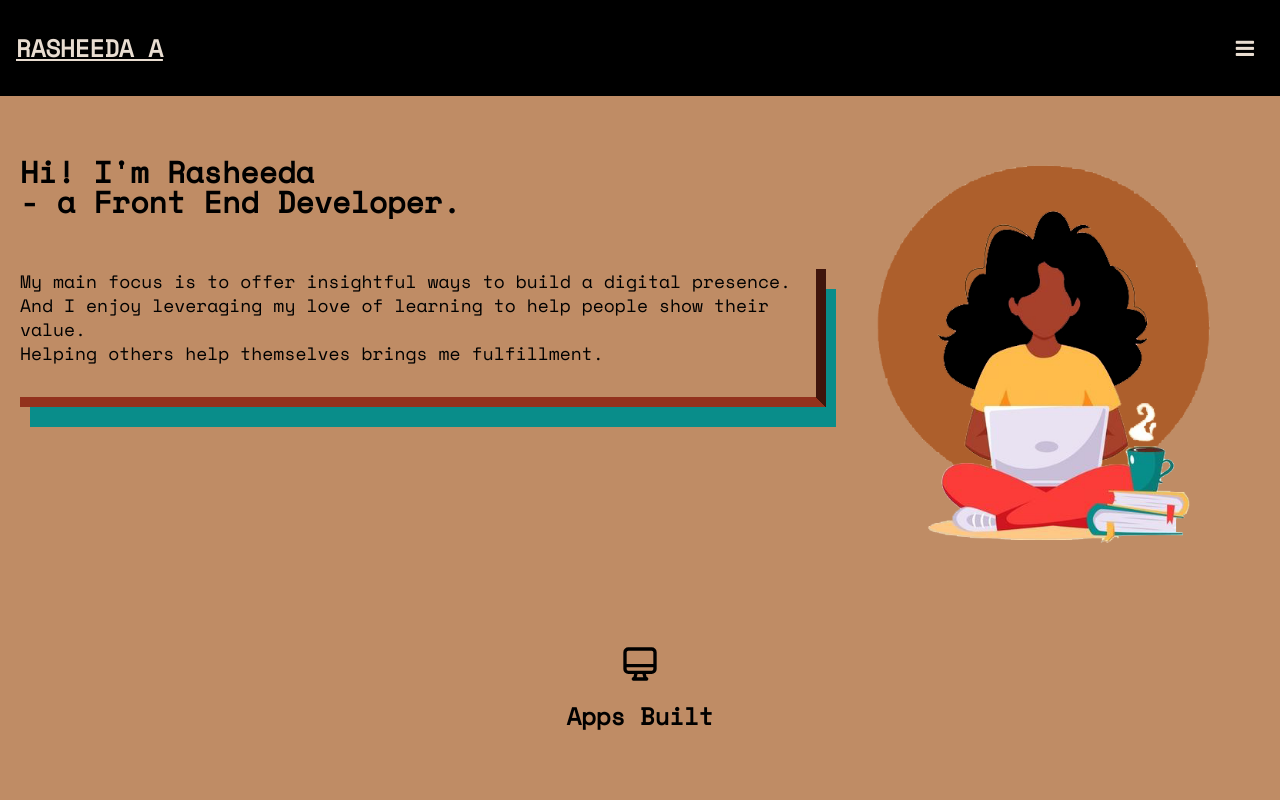
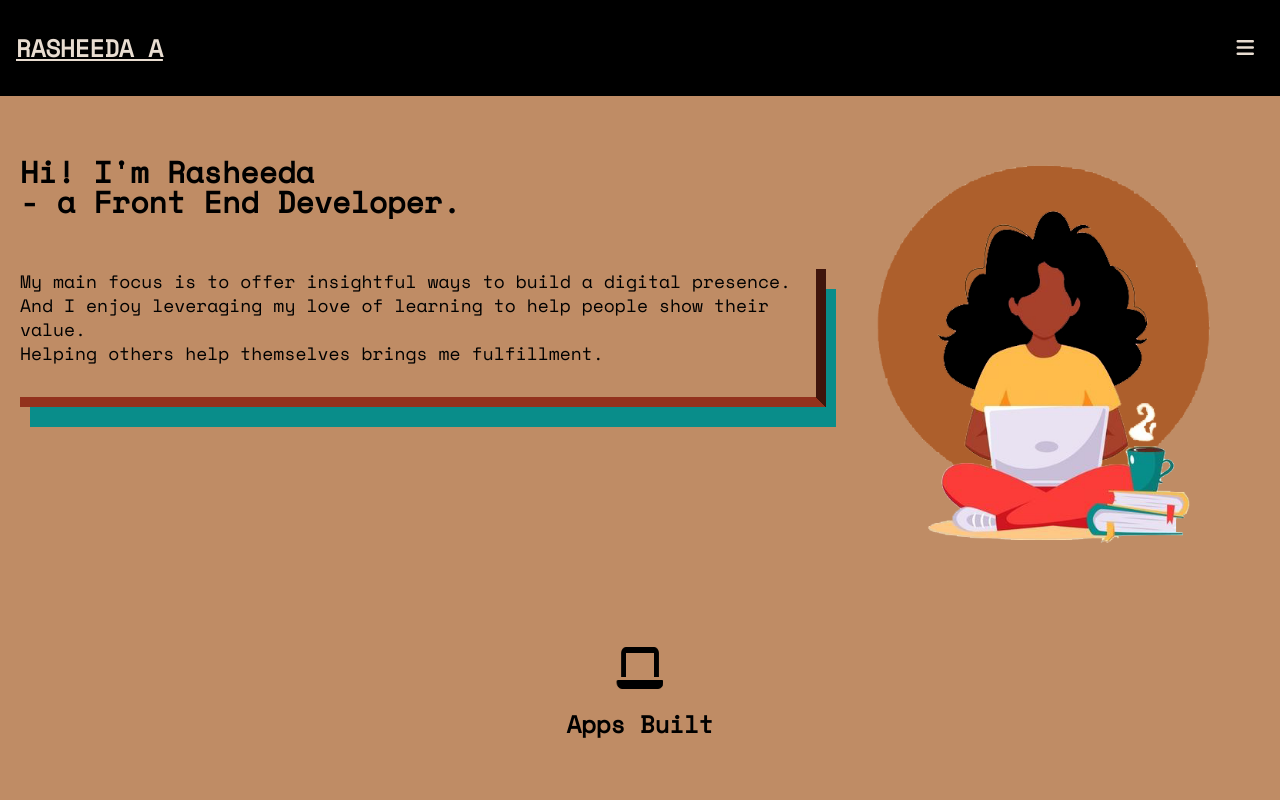
Before and after one commit to RasheedaAlexander/Portfolio, a React (Create React App) app: page / in a window 1280 px wide. Shown: the top 800 px of the page. Built offline with nearby package versions, Linux system fonts and the light colour scheme; grey boxes are pictures that could not be loaded.

Commit message:
netlify deployment updates

```diff
--- a/public/index.html
+++ b/public/index.html
@@ -5,17 +5,18 @@
     <link rel="icon" href="%PUBLIC_URL%/favicon.ico" />
     <meta name="viewport" content="width=device-width, initial-scale=1" />
     <meta name="theme-color" content="#000000" />
-    <meta
+    <meta32
       name="description"
       content="Web site created using create-react-app"
     />
+    <link rel="manifest" href="%PUBLIC_URL%/manifest.json" />
     <link rel="apple-touch-icon" href="%PUBLIC_URL%/logo192.png" />
-    <link rel="stylesheet" href="https://cdnjs.cloudflare.com/ajax/libs/font-awesome/4.7.0/css/font-awesome.min.css">
-    <link rel="manifest" href="%PUBLIC_URL%/manifest.json" />
      <link rel="preconnect" href="https://fonts.googleapis.com">
      <link rel="preconnect" href="https://fonts.gstatic.com" crossorigin>
      <link href="https://fonts.googleapis.com/css2?family=Space+Mono&display=swap" rel="stylesheet">
-    <title>React App</title>
+
+     <script src="https://kit.fontawesome.com/32be3245e1.js" crossorigin="anonymous"></script>
+     <title>React App</title>
   </head>
   <body>
     <noscript>You need to enable JavaScript to run this app.</noscript>
--- a/src/App.css
+++ b/src/App.css
@@ -108,12 +108,6 @@ a.projects-link {
     padding: 5px;
 }
 
-svg.h-6.w-6 {
-    width: 2.5rem;
-    height: 2.5rem;
-    margin: 0 auto;
-}
-
 .gallery {
     display: flex;
     position: relative;
@@ -134,16 +128,16 @@ svg.h-6.w-6 {
     left: 0;
     width: 100%;
     height: 100%;
-    background-color: #1a202c;
+    background-color: #000;
     border-width: 4px;
-    border-color: #2d3748;
+    border-color: #000;
     opacity: 0;
     padding: 10px;
     text-align: center;
 }
 
 .project-about:hover {
-    opacity: 1;
+    opacity: 0.9;
 }
 
 .subtitle, .project-title {
--- a/src/components/Projects.js
+++ b/src/components/Projects.js
@@ -5,9 +5,7 @@ const Projects = () => {
     return (
         <section id="projects">
             <div id="projects-container" className="container">
-            <svg xmlns="http://www.w3.org/2000/svg" className="h-6 w-6" fill="none" viewBox="0 0 24 24" stroke="currentColor">
-  <path strokeLinecap="round" strokeLinejoin="round" strokeWidth={2} d="M9.75 17L9 20l-1 1h8l-1-1-.75-3M3 13h18M5 17h14a2 2 0 002-2V5a2 2 0 00-2-2H5a2 2 0 00-2 2v10a2 2 0 002 2z" />
-</svg>
+            <i className="fa-solid fa-laptop fa-3x fa-flip"></i>
                 <h1>Apps Built</h1>
             </div>
             <div className="apps">
```
Also changed, not shown: public/manifest.json, 2 other files (tests, documents, lock files or other folders).
